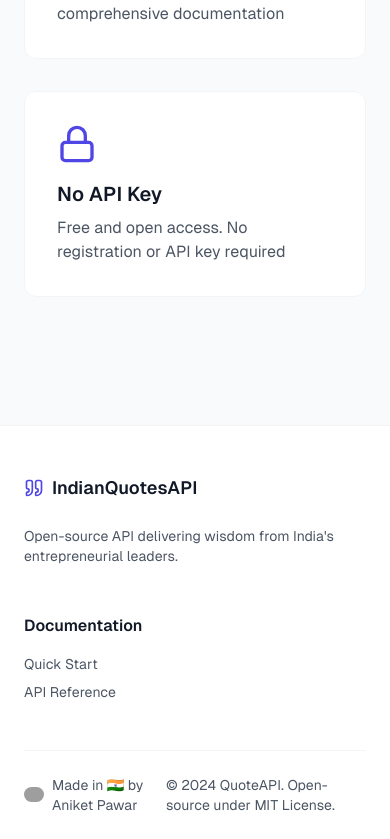
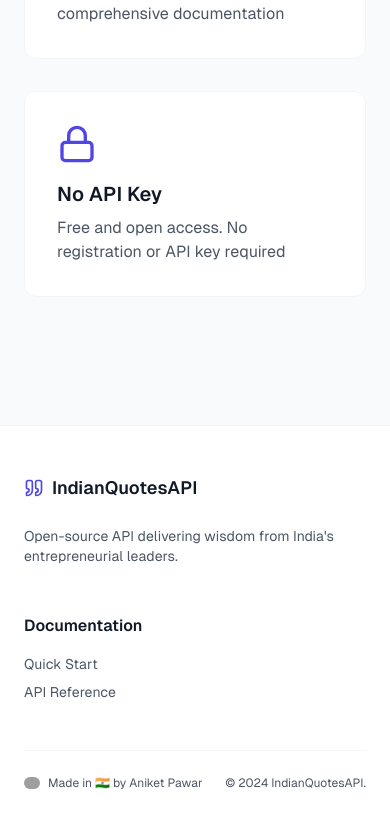
Before and after one commit to Aniket-508/indian-quotes-api, a Next.js app: page / in a window 390 px wide. Shown: the part 1714-2553 px from the top of the page. After the commit the page ends 2529 px from the top, so only its background shows below. Built offline with nearby package versions, Linux system fonts and the light colour scheme; grey boxes are pictures that could not be loaded.

Commit message:
chore: fix footer in mobile view

```diff
--- a/components/codepreview.tsx
+++ b/components/codepreview.tsx
@@ -20,7 +20,7 @@
 {
   "quote": "None can destroy iron, but its own rust can. Likewise, none can destroy a person, but their own mindset can.",
   "author": "Ratan Tata",
-  "author_image": "https://upload.wikimedia.org/wikipedia/commons/6/6b/Ratan_Tata_2011_%28The_TCS_Story_Launch_-_CII%29_%28cropped%29.jpg",
+  "author_img": "https://upload.wikimedia.org/wikipedia/commons/6/6b/Ratan_Tata_2011_%28The_TCS_Story_Launch_-_CII%29_%28cropped%29.jpg",
   "author_url": "https://en.wikipedia.org/wiki/Ratan_Tata",
   "company": "Tata Group",
   "company_url"": "https://en.wikipedia.org/wiki/Tata_Group",
--- a/components/footer.tsx
+++ b/components/footer.tsx
@@ -31,7 +31,7 @@
             </ul>
           </div>
         </div>
-        <div className="flex items-center space-x-4 justify-between border-t border-gray-100 py-6 text-sm text-gray-600">
+        <div className="flex items-center space-x-4 justify-between border-t border-gray-100 py-6 text-xs text-gray-600">
           <Link
             href="https://aniket-pawar.vercel.app/"
             target="_blank"
@@ -40,15 +40,17 @@
             <Image
               src="https://ik.imagekit.io/2oajjadqkz/profile.jpg?updatedAt=1730618069252"
               alt="Aniket Pawar"
-              width={20}
-              height={20}
+              width={16}
+              height={16}
               className="rounded-full mr-2"
             />
             Made in 🇮🇳 by Aniket Pawar
           </Link>
           <span>
-            © {new Date().getFullYear()} QuoteAPI. Open-source under MIT
-            License.
+            © {new Date().getFullYear()} IndianQuotesAPI.{" "}
+            <span className="hidden sm:inline">
+              Open-source under MIT License.
+            </span>
           </span>
         </div>
       </div>
```
